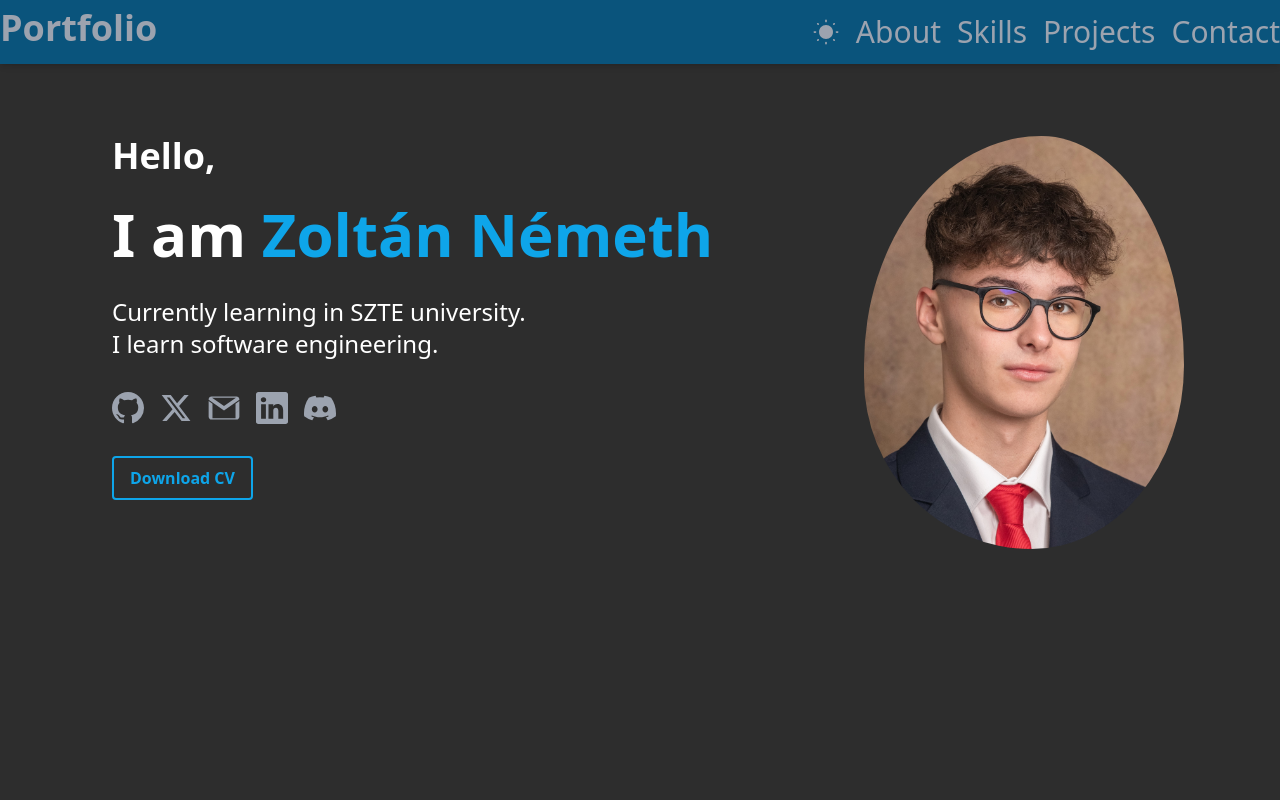
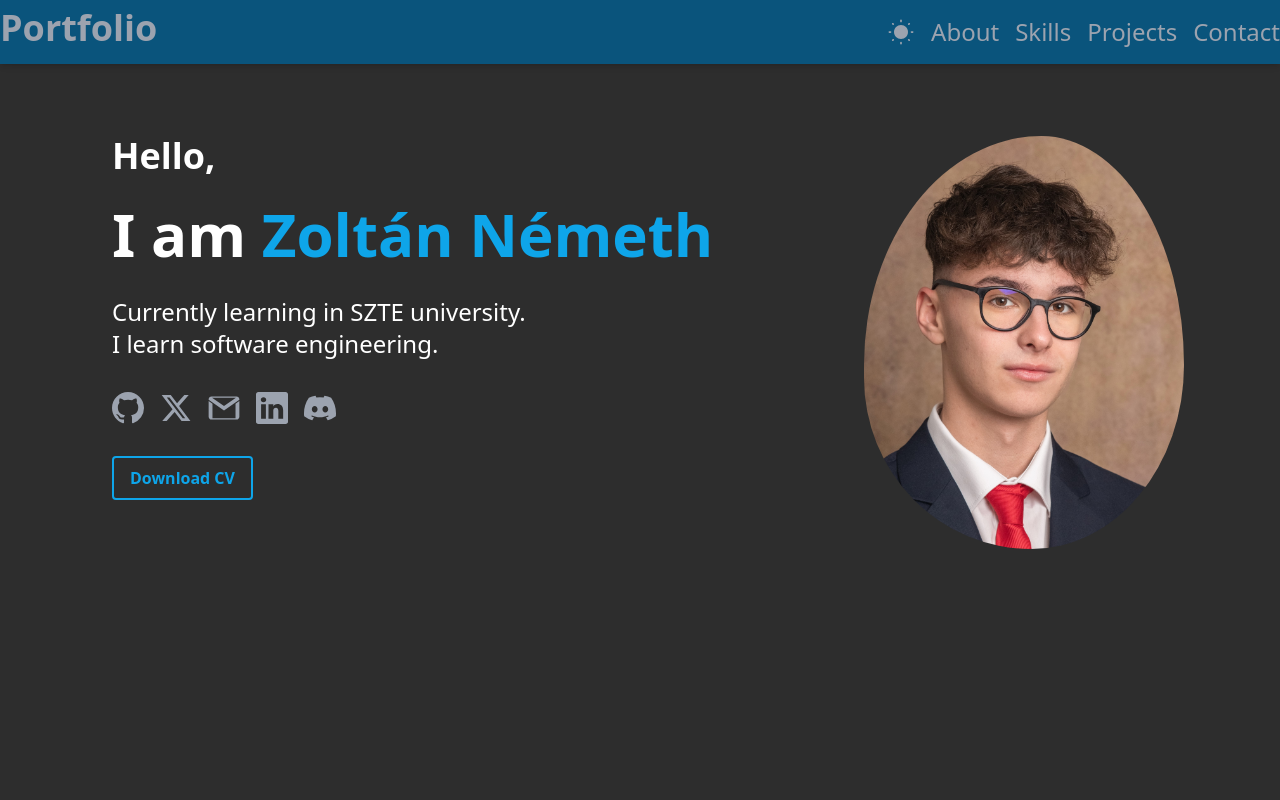
Before and after one commit to nemethzozzi/Portfolio, a React (Vite) app: page / in a window 1280 px wide. Shown: the top 800 px of the page. Built offline with nearby package versions, Linux system fonts and the light colour scheme; the HTML template or start-up script is replaced by a standard one; what tailwindcss-animated would draw is missing.

Commit message:
updating

```diff
--- a/src/Components/About.jsx
+++ b/src/Components/About.jsx
@@ -25,7 +25,7 @@ const About = ({ darkMode }) => {
         <div className="w-full md:w-3/4 mt-20 md:ml-4 md:pr-4 order-2 md:order-1">
           <h1 className="text-4xl font-semibold">Hello,</h1>
           <h1 className="text-6xl font-bold mt-7">
-            <span className={darkMode ? "text-white" : "text-gray-800"}>I am</span>{" "}
+            <span className={darkMode ? "text-white" : "text-black"}>I am</span>{" "}
             <span className="text-sky-500">Zoltán Németh</span>
           </h1>
           <p className="text-2xl mt-8">Currently learning in SZTE university.</p>
--- a/src/Components/Header.jsx
+++ b/src/Components/Header.jsx
@@ -16,7 +16,7 @@ const Header = ({ toggleDarkMode, darkMode }) => {
         </div>
         <div className="flex items-center space-x-4">
           <button
-            className="text-2xl transition duration-300"
+            className="transition duration-300"
             onClick={toggleDarkMode}
           >
             {darkMode ? (
@@ -26,7 +26,7 @@ const Header = ({ toggleDarkMode, darkMode }) => {
             )}
           </button>
           <nav>
-            <ul className="flex space-x-4 text-3xl">
+            <ul className="flex space-x-4 text-2xl">
               <li>
                 <button
                   onClick={() => scrollToSection('about')}
```
